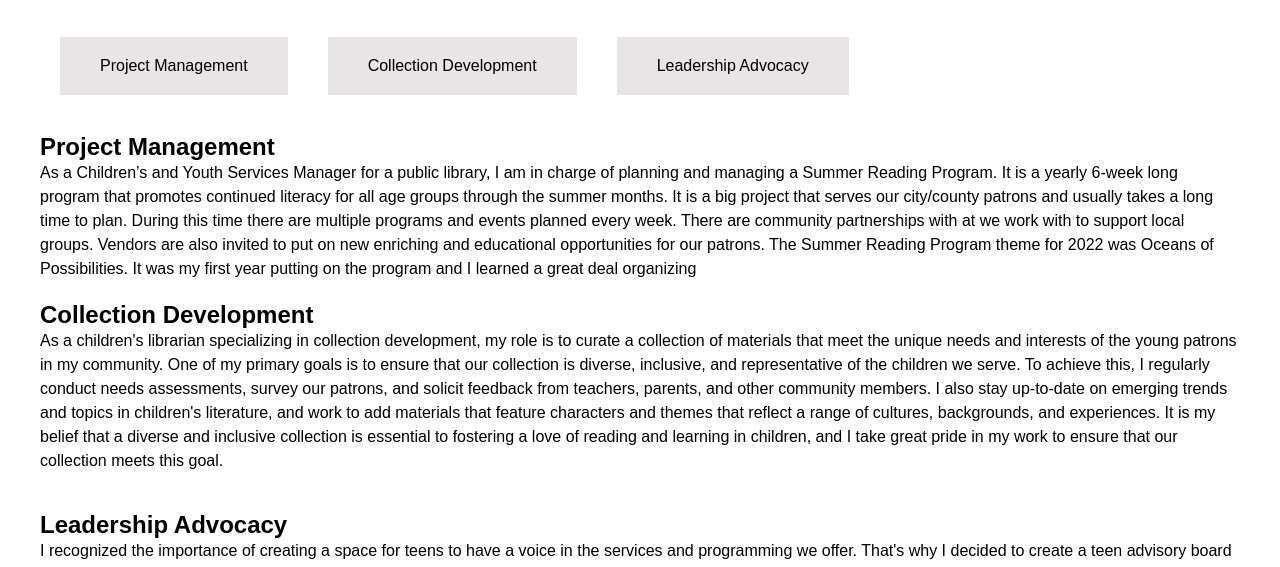
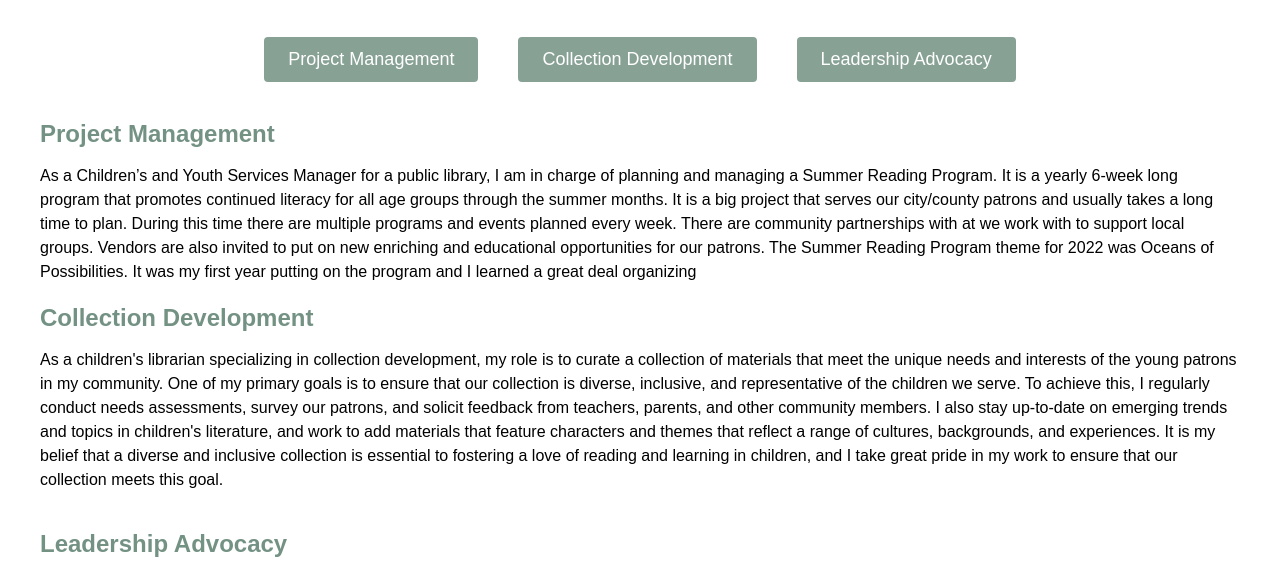
Before and after one commit to aunkpr/aunkpr.github.io, a plain HTML site: page islt_4355/projects.html in a window 1280 px wide. Shown: the part 154-721 px from the top of the page. Drawn offline with Linux system fonts and the light colour scheme.

Commit message:
Add files via upload

```diff
--- a/islt_4355/projects.html
+++ b/islt_4355/projects.html
@@ -38,9 +38,9 @@ Tested: March 23, 2023, Passed on Safari and Chrome browsers
 <li class="item"><a href="about.html">ABOUT</a></li>
 <li class="item"><a href="projects.html">PROJECTS</a>
 <ul class="submenu">
-   <li class="subitem"><a href="#link1">Link 1</a></li>
-   <li class="subitem"><a href="#link2">Link 2</a></li>
-   <li class="subitem"><a href="#link3">Link 3</a></li>
+   <li class="subitem"><a href="#link1">Project Management</a></li>
+   <li class="subitem"><a href="#link2">Collection Development</a></li>
+   <li class="subitem"><a href="#link3">Leadership Advocacy</a></li>
 </ul>
 </li>
 <li class="item"><a href="reflection.html">REFLECTION</a></li>
--- a/islt_4355/style.css
+++ b/islt_4355/style.css
@@ -151,34 +151,63 @@ blockquote{
 
 
 /********************* PROJECTS ********************/
-div.projectLinks ul li {
+section h2 {
+    margin-bottom: 1rem;
+    color:#749284;
+  }
+.projectLinks {
     display: flex;
-    background-color: rgb(231, 229, 229);
-    color: black;
+    flex-wrap: wrap;
+    justify-content: center;
+  }
+
+  .linkList {
+    display: flex;
+    flex-wrap: wrap;
+    justify-content: center;
+    margin: 0;
+    padding: 0;
+    list-style: none;
+  }
+
+  .linkList li {
+    margin: 10px;
+  }
+
+  .linkList a {
+    display: block;
+    padding: 12px 24px;
+    background-color:#87a295;
+    color: white;
+    text-align: center;
     text-decoration: none;
-    margin: 20px;
-    padding: 20px;
-    justify-content: space-around;
-}
+    font-size: 18px;
+    border-radius: 4px;
+  }
 
-div.projectLinks ul li a {
-    display: flex;
-    background-color: rgb(231, 229, 229);
-    color: black;
-    text-decoration: none;
-    text-align: center center;
-    margin-left: 20px;
-    margin-right: 20px;
-    padding: 0px;
-    justify-content: space-around;
-}
+  #project-container {
+    position: relative;
+  }
+  #project-dropdown {
+    display: none;
+    position: absolute;
+    top: 100%;
+    left: 0;
+    background-color: #fff;
+    border: 1px solid #ccc;
+    padding: 10px;
+    width: 200px;
+  }
+  #project-container:hover #project-dropdown {
+    display: block;
+  }
+
 
 /********************** REFLECTIONS *************************/
 
 div.reflections {
     box-sizing: border-box;
-    padding: 10px;
-    margin: 20px 0;
+
 }
 div.reflections section:first-of-type p:first-of-type::first-letter {
     font-size: 2em;
@@ -326,4 +355,19 @@ main {
     flex-basis: 100%;
     margin-bottom: 20px;
   }
+
+
+/************** PROJECTS ******************/
+.linkList {
+    display: block;
+    text-align: center;
+  }
+
+  .linkList li {
+    width: 100%;
+  }
+
+  a[href^="#"] {
+    scroll-behavior: smooth;
+  }
 }
```
Also changed, not shown: islt_4355/about.html (+3 -3 lines), islt_4355/index.html (+3 -3 lines), islt_4355/reflection.html (+3 -3 lines).
